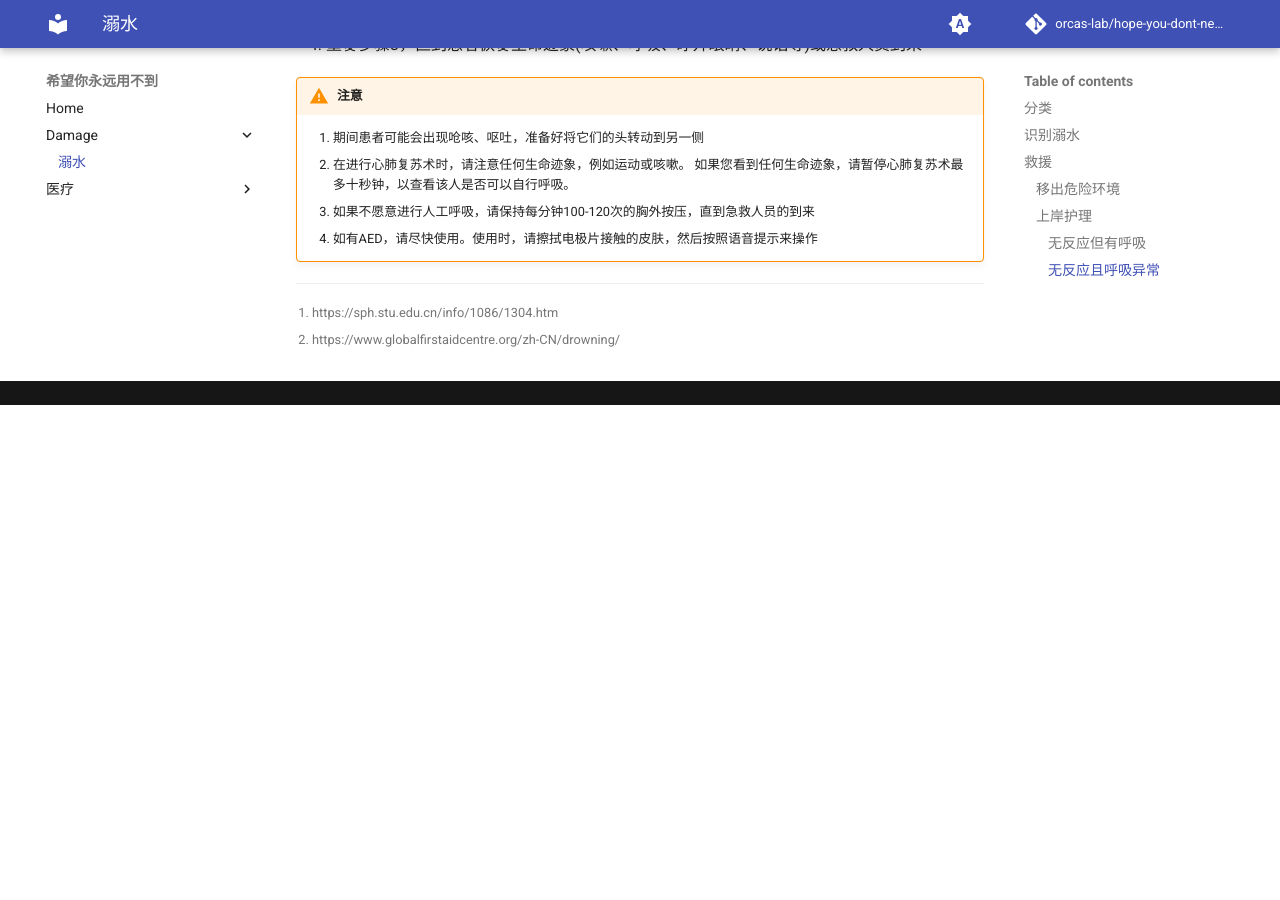
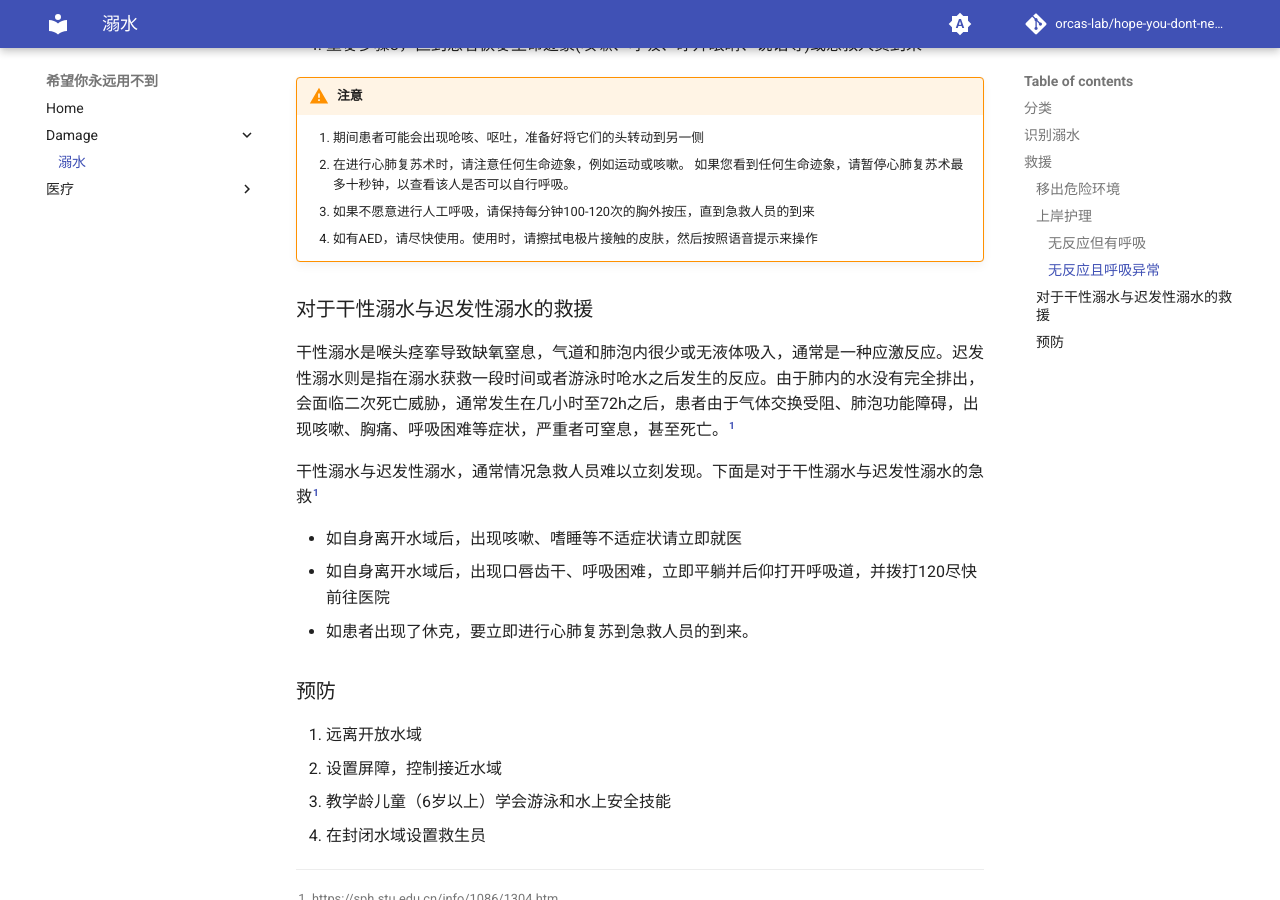
Before and after one commit to orcas-lab/hope-you-never-need-it, an MkDocs documentation site: the page built from docs/damage/drown.zh.md, in a window 1280 px wide and 900 px high, scrolled down 2929 px. Built offline with MkDocs 1.6.1 and Material for MkDocs 9.7.7, drawn with Linux system fonts in a browser that asks for light colours; comment, search, counter and statistics services are not loaded; before the commit the page ends 3334 px from its top, so only the background shows below that.

Commit message:
doc: drawn zh doc

```diff
--- a/docs/damage/drown.zh.md
+++ b/docs/damage/drown.zh.md
@@ -70,5 +70,23 @@
     3. 如果不愿意进行人工呼吸，请保持每分钟100-120次的胸外按压，直到急救人员的到来
     4. 如有AED，请尽快使用。使用时，请擦拭电极片接触的皮肤，然后按照语音提示来操作
 
+
+### 对于干性溺水与迟发性溺水的救援
+
+干性溺水是喉头痉挛导致缺氧窒息，气道和肺泡内很少或无液体吸入，通常是一种应激反应。迟发性溺水则是指在溺水获救一段时间或者游泳时呛水之后发生的反应。由于肺内的水没有完全排出，会面临二次死亡威胁，通常发生在几小时至72h之后，患者由于气体交换受阻、肺泡功能障碍，出现咳嗽、胸痛、呼吸困难等症状，严重者可窒息，甚至死亡。[^1]
+
+干性溺水与迟发性溺水，通常情况急救人员难以立刻发现。下面是对于干性溺水与迟发性溺水的急救[^1]
+
+- 如自身离开水域后，出现咳嗽、嗜睡等不适症状请立即就医
+- 如自身离开水域后，出现口唇齿干、呼吸困难，立即平躺并后仰打开呼吸道，并拨打120尽快前往医院
+- 如患者出现了休克，要立即进行心肺复苏到急救人员的到来。
+
+### 预防
+
+1. 远离开放水域
+2. 设置屏障，控制接近水域
+3. 教学龄儿童（6岁以上）学会游泳和水上安全技能
+4. 在封闭水域设置救生员
+
 [^1]: https://sph.stu.edu.cn/info/1086/1304.htm
 [^2]: https://www.globalfirstaidcentre.org/zh-CN/drowning/
```
